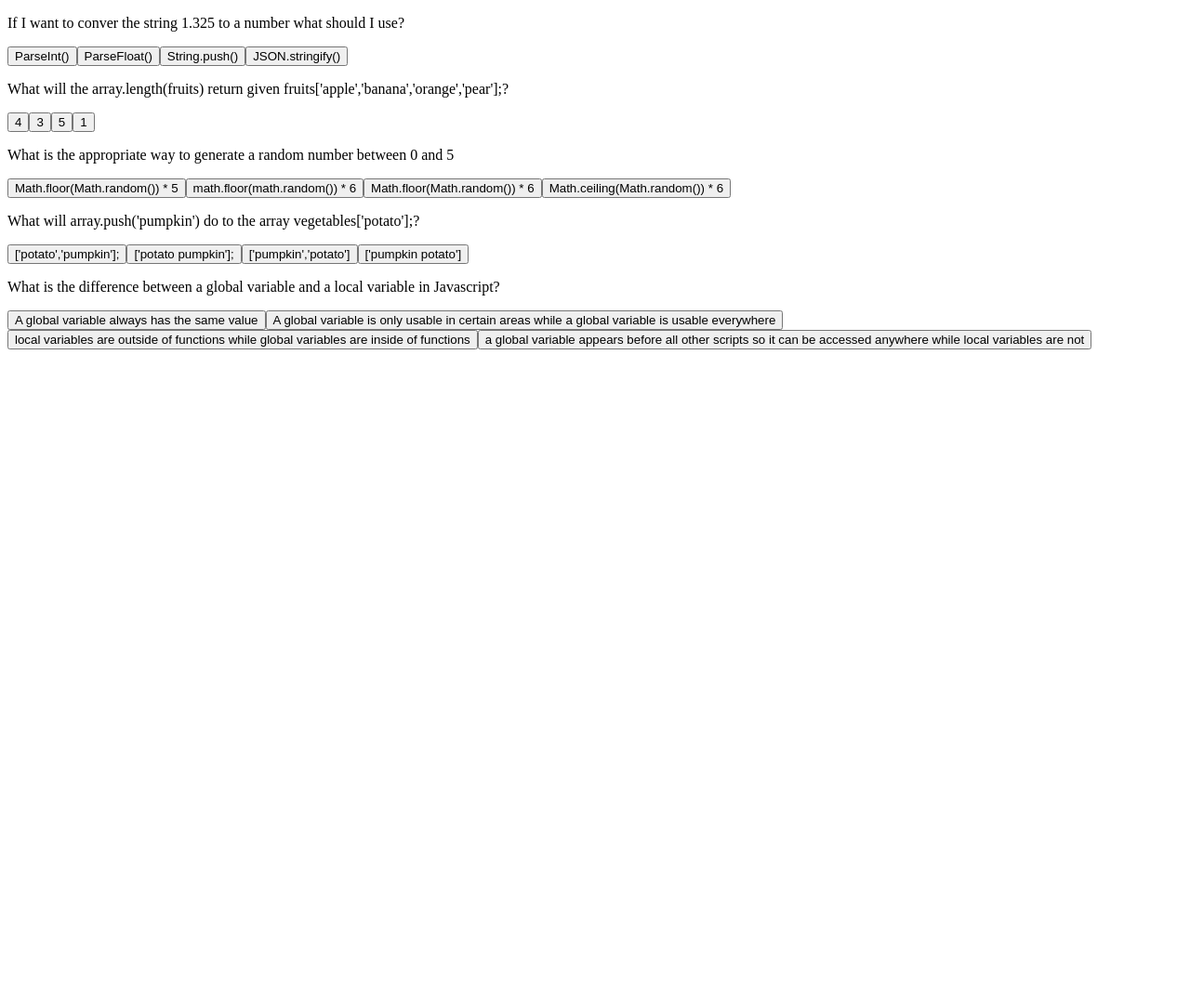
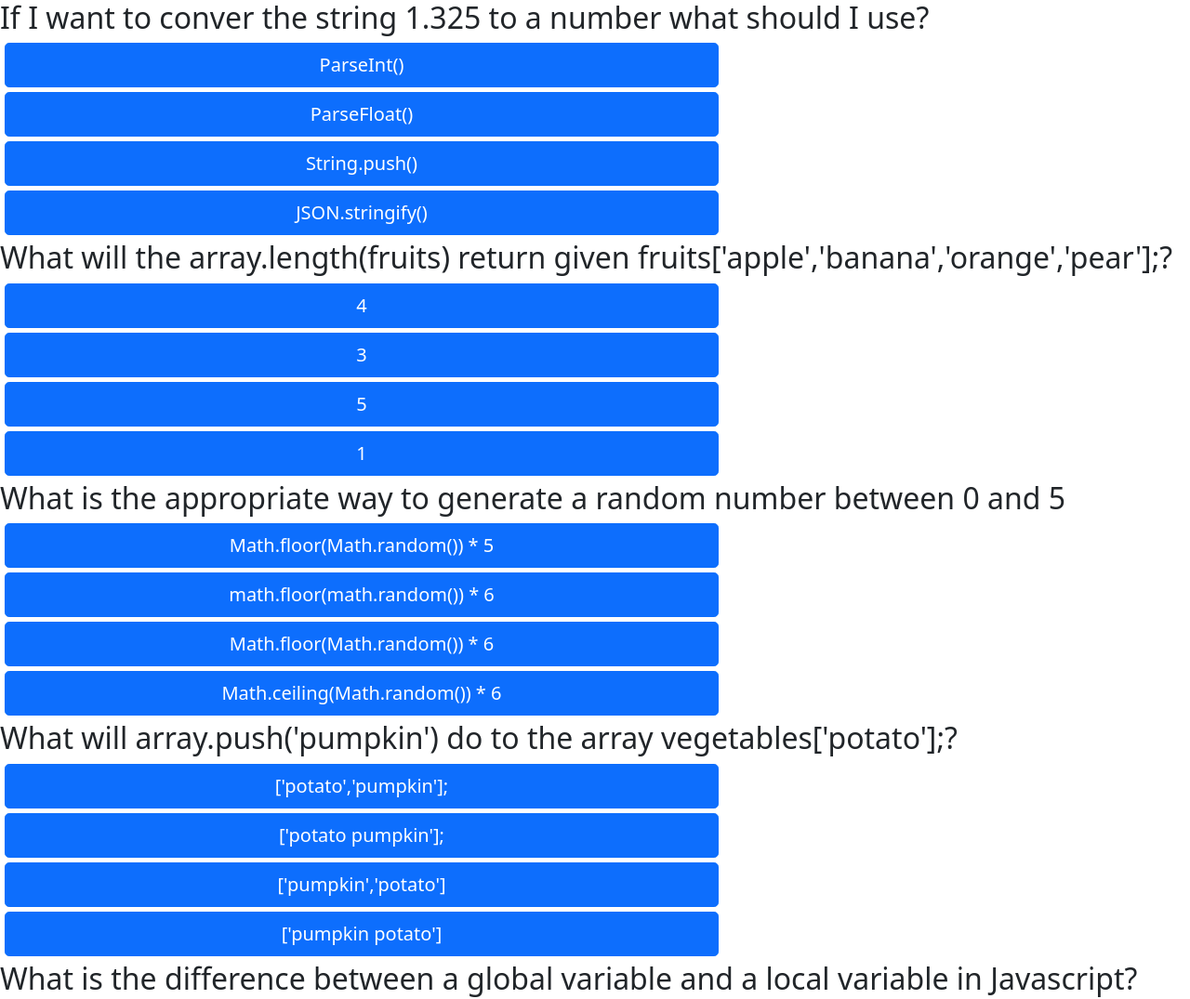
Before and after one commit to kmh8827/Homework4, a plain HTML site: page index.html in a window 1280 px wide. Shown: the top 1075 px of the page at 93% size. Before the commit the page ends 800 px from the top, so only its background shows below. Drawn offline with nearby package versions, Linux system fonts and the light colour scheme.

Commit message:
added styling to buttons as well as shortened code significantly

```diff
--- a/index.html
+++ b/index.html
@@ -3,6 +3,8 @@
     <title>
         Javascript Practice Quiz!
     </title>
+    <link href="https://cdn.jsdelivr.net/npm/bootstrap@5.0.0-beta1/dist/css/bootstrap.min.css" rel="stylesheet"
+    integrity="sha384-giJF6kkoqNQ00vy+HMDP7azOuL0xtbfIcaT9wjKHr8RbDVddVHyTfAAsrekwKmP1" crossorigin="anonymous">
 </head>
 <body>
     <div class="container">
--- a/script.js
+++ b/script.js
@@ -1,154 +1,112 @@
-// //List of Questions that can appear on the quiz
 var questions = [];
 
-
-    var question1 = [
+// //List of Questions that can appear on the quiz
+var question1 = [
     "If I want to conver the string 1.325 to a number what should I use?",
     "ParseInt()",
     "ParseFloat()",
     "String.push()",
     "JSON.stringify()"
-    ];
-    var question2 = [
+];
+var question2 = [
     "What will the array.length(fruits) return given fruits['apple','banana','orange','pear'];?",
     "4",
     "3",
     "5",
     "1"
-    ];
-    var question3 = [
+];
+var question3 = [
     "What will array.push('pumpkin') do to the array vegetables['potato'];?",
     "['potato','pumpkin'];",
     "['potato pumpkin'];",
     "['pumpkin','potato']",
     "['pumpkin potato']"
-    ];
-    var question4 = [
+];
+var question4 = [
     "What is the difference between a global variable and a local variable in Javascript?",
     "A global variable always has the same value",
     "A global variable is only usable in certain areas while a global variable is usable everywhere",
     "local variables are outside of functions while global variables are inside of functions",
     "a global variable appears before all other scripts so it can be accessed anywhere while local variables are not"
-    ];
-    var question5 = [
+];
+var question5 = [
     "What is the appropriate way to generate a random number between 0 and 5",
     "Math.floor(Math.random()) * 5",
     "math.floor(math.random()) * 6",
     "Math.floor(Math.random()) * 6",
     "Math.ceiling(Math.random()) * 6"
-    ];
+];
 
-//Randomly Select the question
+//Creates buttons, styles buttons and pushes content to buttons
 function ThisQuestion(questionPicked) {
     questionPicked = parseInt(questionPicked);
+
+    var questionAsk = document.createElement("h2");
+    var option1 = document.createElement("button");
+    var option2 = document.createElement("button");
+    var option3 = document.createElement("button");
+    var option4 = document.createElement("button");
+
+    option1.setAttribute("class","btn btn-primary btn-lg btn-block");
+    option1.setAttribute("style","width: 60%;margin: 0 0 5px 5px");
+    option2.setAttribute("class","btn btn-primary btn-lg btn-block");
+    option2.setAttribute("style","width: 60%;margin: 0 0 5px 5px");
+    option3.setAttribute("class","btn btn-primary btn-lg btn-block");
+    option3.setAttribute("style","width: 60%;margin: 0 0 5px 5px");
+    option4.setAttribute("class","btn btn-primary btn-lg btn-block");
+    option4.setAttribute("style","width: 60%;margin: 0 0 5px 5px");
+
     if (questionPicked === 1) {
-
-        var questionAsk = document.createElement("p");
-        var option1 = document.createElement("button");
-        var option2 = document.createElement("button");
-        var option3 = document.createElement("button");
-        var option4 = document.createElement("button");
 
         questionAsk.textContent = (question1[0]);
         option1.textContent = (question1[1]);
         option2.textContent = (question1[2]);
         option3.textContent = (question1[3]);
         option4.textContent = (question1[4]);
-        console.log("It made it here YAY" + question1[0]);
-
-        document.body.append(questionAsk);
-        document.body.append(option1);
-        document.body.append(option2);
-        document.body.append(option3);
-        document.body.append(option4);
 
     } else  if (questionPicked === 2) {
-
-        var questionAsk = document.createElement("p");
-        var option1 = document.createElement("button");
-        var option2 = document.createElement("button");
-        var option3 = document.createElement("button");
-        var option4 = document.createElement("button");
 
         questionAsk.textContent = (question2[0]);
         option1.textContent = (question2[1]);
         option2.textContent = (question2[2]);
         option3.textContent = (question2[3]);
         option4.textContent = (question2[4]);
-        console.log("It made it here YAY" + question2[0]);
-
-        document.body.append(questionAsk);
-        document.body.append(option1);
-        document.body.append(option2);
-        document.body.append(option3);
-        document.body.append(option4);
 
     } else  if (questionPicked === 3) {
-
-        var questionAsk = document.createElement("p");
-        var option1 = document.createElement("button");
-        var option2 = document.createElement("button");
-        var option3 = document.createElement("button");
-        var option4 = document.createElement("button");
 
         questionAsk.textContent = (question3[0]);
         option1.textContent = (question3[1]);
         option2.textContent = (question3[2]);
         option3.textContent = (question3[3]);
         option4.textContent = (question3[4]);
-        console.log("It made it here YAY" + question3[0]);
-
-        document.body.append(questionAsk);
-        document.body.append(option1);
-        document.body.append(option2);
-        document.body.append(option3);
-        document.body.append(option4);
 
     } else  if (questionPicked === 4) {
-
-        var questionAsk = document.createElement("p");
-        var option1 = document.createElement("button");
-        var option2 = document.createElement("button");
-        var option3 = document.createElement("button");
-        var option4 = document.createElement("button");
 
         questionAsk.textContent = (question4[0]);
         option1.textContent = (question4[1]);
         option2.textContent = (question4[2]);
         option3.textContent = (question4[3]);
         option4.textContent = (question4[4]);
-        console.log("It made it here YAY" + question4[0]);
-
-        document.body.append(questionAsk);
-        document.body.append(option1);
-        document.body.append(option2);
-        document.body.append(option3);
-        document.body.append(option4);
 
     } else if (questionPicked === 5) {
-
-        var questionAsk = document.createElement("p");
-        var option1 = document.createElement("button");
-        var option2 = document.createElement("button");
-        var option3 = document.createElement("button");
-        var option4 = document.createElement("button");
 
         questionAsk.textContent = (question5[0]);
         option1.textContent = (question5[1]);
         option2.textContent = (question5[2]);
         option3.textContent = (question5[3]);
         option4.textContent = (question5[4]);
+    }
 
-        document.body.append(questionAsk);
-        document.body.append(option1);
-        document.body.append(option2);
-        document.body.append(option3);
-        document.body.append(option4);
+    document.body.append(questionAsk);
+    document.body.append(option1);
+    document.body.append(option2);
+    document.body.append(option3);
+    document.body.append(option4);
+}
 
-        console.log("It made it here YAY" + question5[0]);
-    }
-}
     var questionOrder = [1,2,3,4,5];
+
+//Randomly Selects the question to use
 function whichQuestion() {
 while (questionOrder.length > 0) {
     var index = Math.floor(Math.random() * (questionOrder.length));
@@ -161,35 +119,22 @@ while (questionOrder.length > 0) {
 
 whichQuestion();
 
+//Figures out which code to question to push to buttons
 for (var i = 0; i < questions.length; i++)
 {
     if (questions[i] === 1) {
         ThisQuestion(questions[i]);
-        console.log("THIS VALUE IS " + questions[i]);
     }
     else if (questions[i] === 2) {
         ThisQuestion(questions[i]);
-        console.log("THIS VALUE IS " + questions[i]);
     }
     else if (questions[i] === 3) {
         ThisQuestion(questions[i]);
-        console.log("THIS VALUE IS " + questions[i]);
     }
     else if (questions[i] === 4) {
         ThisQuestion(questions[i]);
-        console.log("THIS VALUE IS " + questions[i]);
     }
     else if (questions[i] === 5) {
         ThisQuestion(questions[i]);
-        console.log("THIS VALUE IS " + questions[i]);
     }
 }
-
-
-//Push the specific question to the HTML buttons
-// for (var i = 0; i < questions.length; i++) {
-
-
-
-
-// }
```
